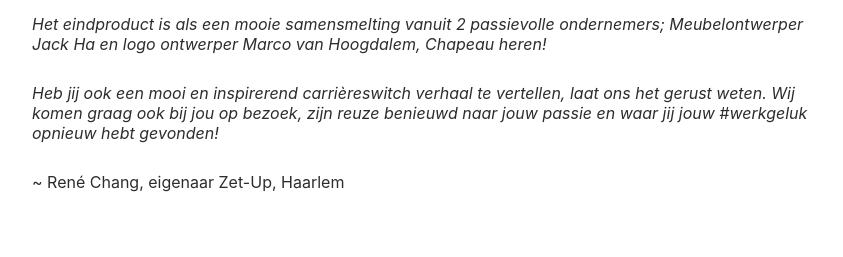
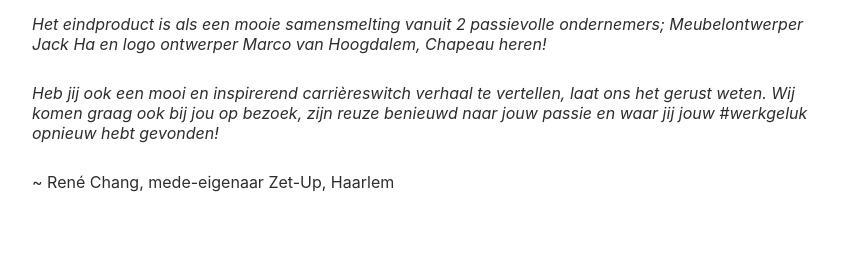
Before and after one commit to jackha/jackk-site, a React (Create React App) app: page /rene-chang in a window 1280 px wide. Shown: the part 972-1229 px from the top of the page, without its empty margins (218-1061 px from the left). Built offline with nearby package versions, Linux system fonts and the light colour scheme.

Commit message:
Change 'eigenaar' to 'mede-eigenaar'

```diff
--- a/src/pages/rene-chang.js
+++ b/src/pages/rene-chang.js
@@ -70,7 +70,7 @@ function RenePage() {
         </p>
 
         <p className='site-contents'>
-        ~ René Chang, eigenaar Zet-Up, Haarlem
+        ~ René Chang, mede-eigenaar Zet-Up, Haarlem
         </p>
       </div>
 
```
